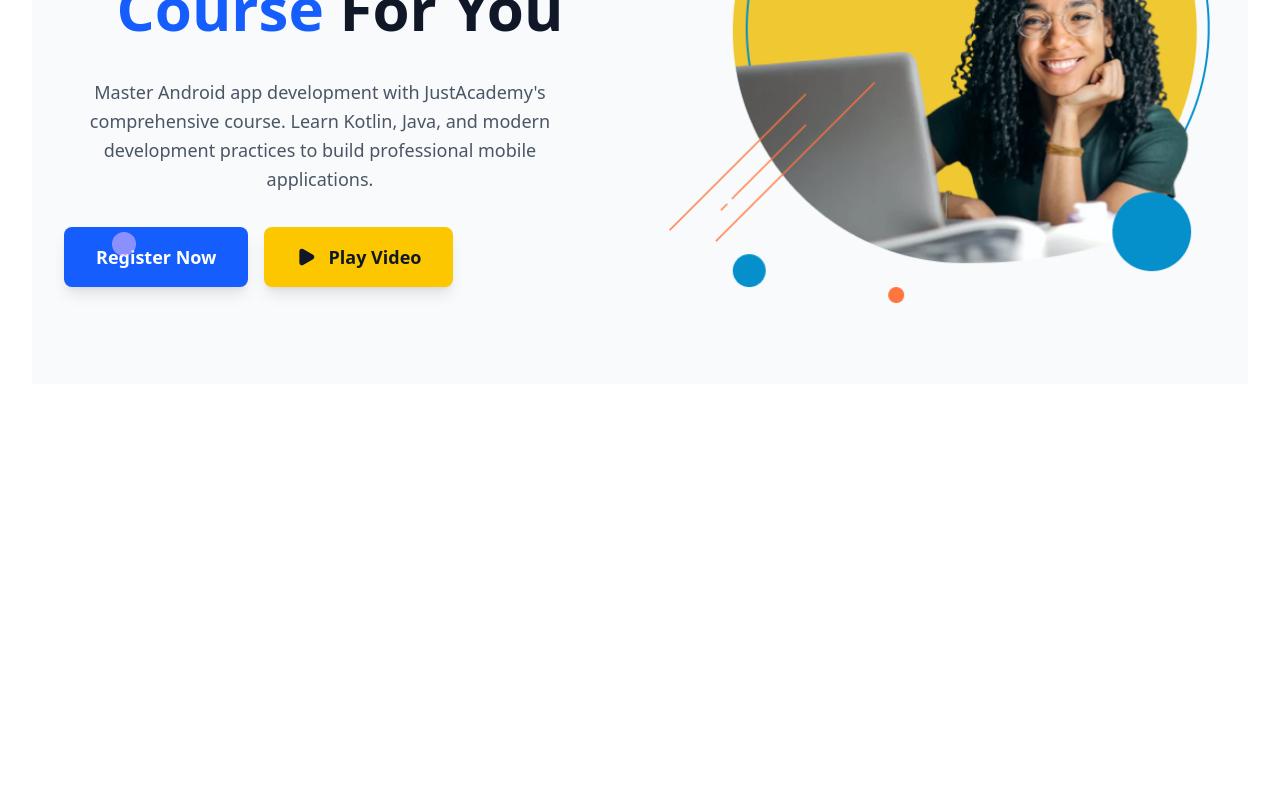
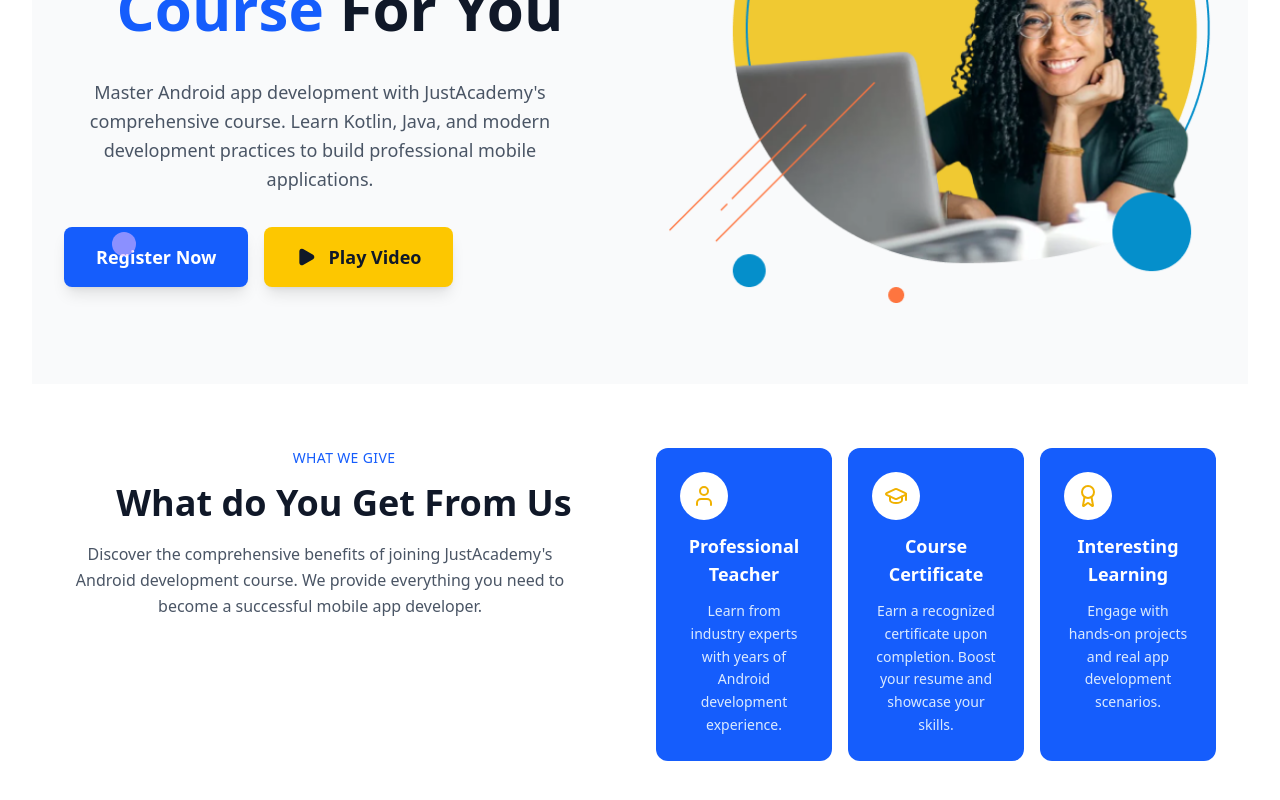
Before and after one commit to justacademy0/android_app_dev, a React (Vite) app in the folder frontend_app/: page / in a window 1280 px wide. Shown: the part 418-1218 px from the top of the page. Before the commit the page ends 834 px from the top, so only its background shows below. Built offline with nearby package versions, Linux system fonts and the light colour scheme.

Commit message:
whatweget.jsx

```diff
--- a/frontend_app/src/components/Navbar.jsx
+++ b/frontend_app/src/components/Navbar.jsx
@@ -3,7 +3,7 @@ import justacademylogo from '../images/justacademylogo.png'; // Adjust the path
 
 const Navbar = () => {
   return (
-    <nav className="bg-white shadow-sm border-b border-gray-100">
+    <nav className="bg-white shadow-2xl border-b border-gray-100">
       <div className="max-w-7xl mx-auto px-4 sm:px-6 lg:px-8">
         <div className="flex justify-between items-center h-16">
           {/* Logo */}
@@ -24,12 +24,22 @@ const Navbar = () => {
               >
                 Home
               </a>
+
+
+              <a
+                href="#home"
+                className="text-gray-900 hover:text-purple-600 px-3 py-2 text-sm font-medium transition-colors duration-200"
+              >
+                Curriculum
+              </a>
+
               <a
                 href="#about"
                 className="text-gray-700 hover:text-purple-600 px-3 py-2 text-sm font-medium transition-colors duration-200"
               >
                 About
               </a>
+
               <a
                 href="#contact"
                 className="text-gray-700 hover:text-purple-600 px-3 py-2 text-sm font-medium transition-colors duration-200"
--- /dev/null
+++ b/frontend_app/src/components/WhatWeGive.jsx
@@ -0,0 +1,69 @@
+import React from 'react';
+import { User, GraduationCap, Award } from 'lucide-react';
+
+const WhatWeGive = () => {
+  const features = [
+    {
+      icon: <User className="w-6 h-6 text-yellow-500" />,
+      title: "Professional Teacher",
+      description: "Learn from industry experts with years of Android development experience."
+    },
+    {
+      icon: <GraduationCap className="w-6 h-6 text-yellow-500" />,
+      title: "Course Certificate",
+      description: "Earn a recognized certificate upon completion. Boost your resume and showcase your skills."
+    },
+    {
+      icon: <Award className="w-6 h-6 text-yellow-500" />,
+      title: "Interesting Learning",
+      description: "Engage with hands-on projects and real app development scenarios."
+    }
+  ];
+
+  return (
+    <section className="bg-white py-12 lg:py-16">
+      <div className="max-w-7xl mx-auto px-4 sm:px-6 lg:px-8">
+        <div className="grid grid-cols-1 lg:grid-cols-2 gap-8 items-start">
+          {/* Left Content */}
+          <div className="space-y-4">
+            <div className="space-y-3">
+              <p className="text-blue-600 font-medium text-sm uppercase tracking-wide">
+                WHAT WE GIVE
+              </p>
+              <h2 className="text-3xl md:text-4xl font-bold text-gray-900 leading-tight">
+                What do You Get From Us
+              </h2>
+            </div>
+
+            <p className="text-gray-600 text-base leading-relaxed max-w-lg">
+              Discover the comprehensive benefits of joining JustAcademy's Android development course. We provide everything you need to become a successful mobile app developer.
+            </p>
+          </div>
+
+          {/* Right Cards Grid */}
+          <div className="relative">
+            <div className="grid grid-cols-1 md:grid-cols-3 gap-4">
+              {features.map((feature, index) => (
+                <div key={index} className="bg-blue-600 rounded-xl p-6 text-white hover:bg-blue-700 transition-colors duration-300">
+                  <div className="space-y-3">
+                    <div className="w-12 h-12 bg-white rounded-full flex items-center justify-center">
+                      {feature.icon}
+                    </div>
+                    <h3 className="text-lg font-semibold">
+                      {feature.title}
+                    </h3>
+                    <p className="text-blue-100 text-sm leading-relaxed">
+                      {feature.description}
+                    </p>
+                  </div>
+                </div>
+              ))}
+            </div>
+          </div>
+        </div>
+      </div>
+    </section>
+  );
+};
+
+export default WhatWeGive;
--- a/frontend_app/src/pages/Hero.jsx
+++ b/frontend_app/src/pages/Hero.jsx
@@ -1,8 +1,10 @@
 import React from 'react';
 import { Play } from 'lucide-react';
 import heroImg from '../images/heroImg.png'; // Adjust the path as necessary
+import WhatWeGive from '../components/WhatWeGive';
 const Hero = () => {
   return (
+    <>
     <section className="bg-gray-50 min-h-[705px] flex items-center relative overflow-hidden">
       <div className="max-w-7xl mx-auto px-4 sm:px-6 lg:px-8 w-full">
         <div className="grid grid-cols-1 lg:grid-cols-2 gap-12 items-center">
@@ -48,7 +50,12 @@ const Hero = () => {
       <div className="absolute top-20 left-10 w-4 h-4 bg-blue-300 rounded-full opacity-60"></div>
       <div className="absolute bottom-32 left-20 w-6 h-6 bg-purple-300 rounded-full opacity-60"></div>
       <div className="absolute top-40 right-20 w-5 h-5 bg-orange-300 rounded-full opacity-60"></div>
+
+
     </section>
+    <WhatWeGive />
+    </>
+
   );
 };
 
```
